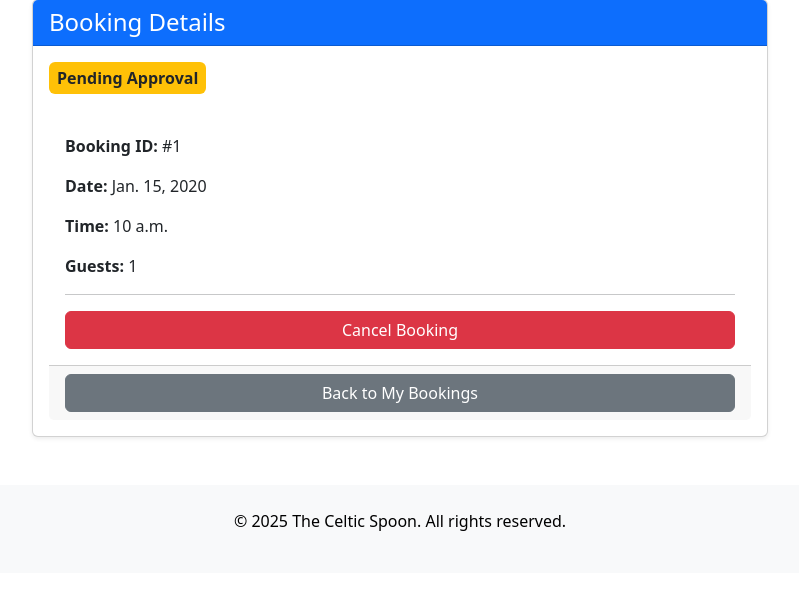
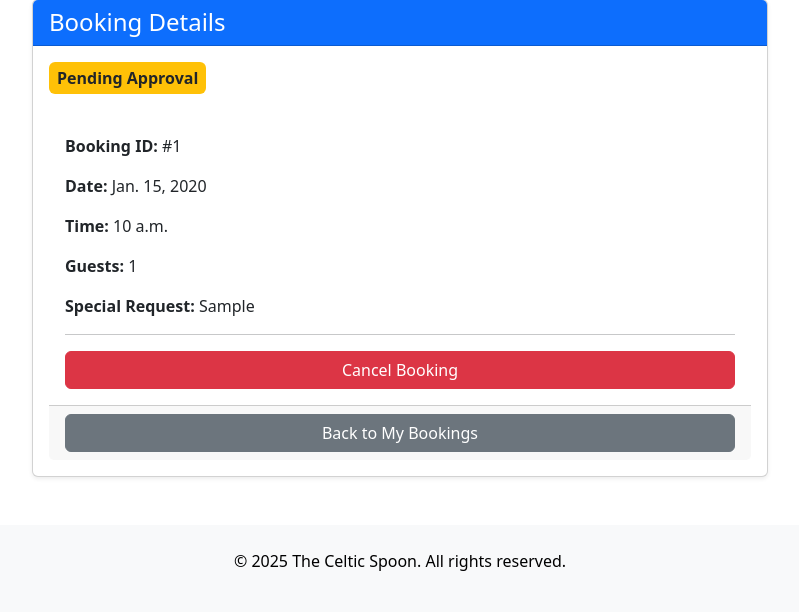
Before and after one commit to PDennise/the_celtic_spoon, a Django app: page /booking/booking/1 in a window 1280 px wide. Shown: the part 132-744 px from the top of the page, without its empty margins (240-1039 px from the left). Run offline with Django 5.2, Linux system fonts and the light colour scheme; a user stored in the database is signed in; tables that the repository leaves empty hold one stand-in row (values such as "Sample post").

Commit message:
Add special request to booking detail page

```diff
--- a/apps/booking/templates/booking/booking_detail.html
+++ b/apps/booking/templates/booking/booking_detail.html
@@ -32,7 +32,7 @@
                     <p><strong>Date:</strong> {{ booking.date }}</p>
                     <p><strong>Time:</strong> {{ booking.time }}</p>
                     <p><strong>Guests:</strong> {{ booking.number_of_guests }}</p>
-
+                    <p><strong>Special Request:</strong> {{ booking.special_requests }}</p>
                     <hr>
 
                     {% if booking.customer == request.user %}
```
